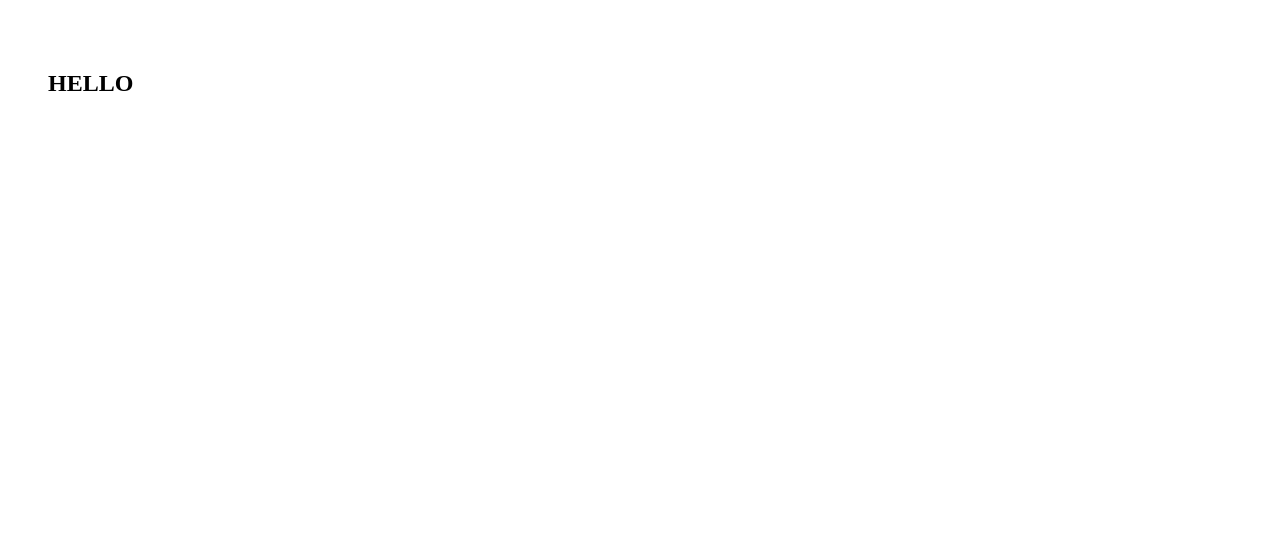
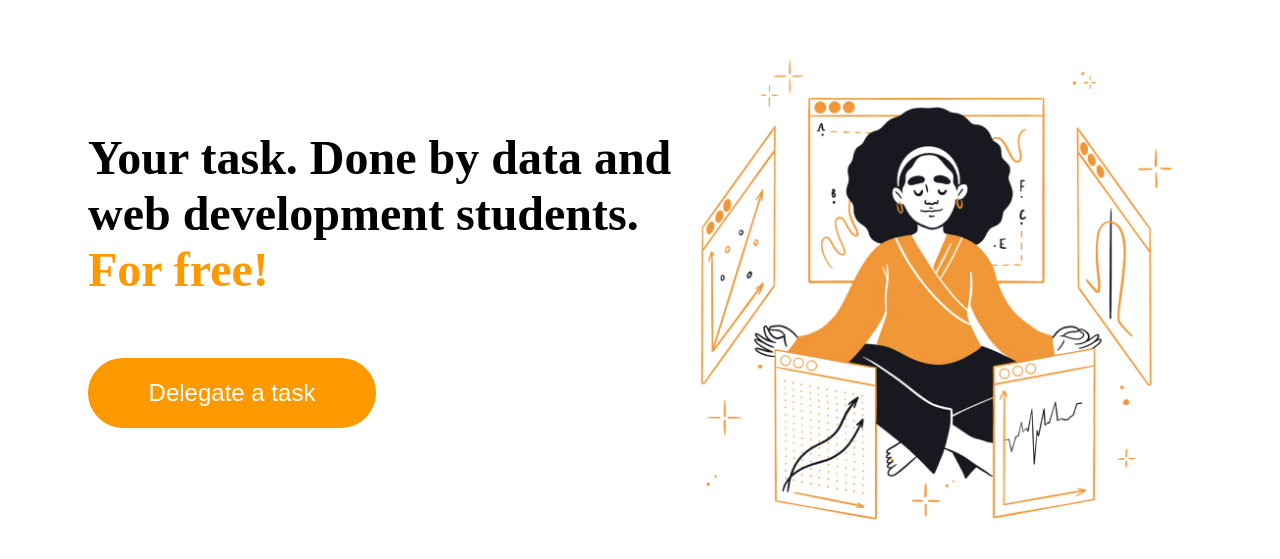
Before and after one commit to idenispankov/yandex-practicum-apiary-project, a Next.js app: page / in a window 1280 px wide. Shown: the part 117-676 px from the top of the page. Built offline with nearby package versions, Linux system fonts and the light colour scheme.

Commit message:
Hero section ready - fully responsive

```diff
--- a/components/Hero/Hero.js
+++ b/components/Hero/Hero.js
@@ -1,22 +1,32 @@
 import styles from './Hero.module.css';
-import MainStyles from '../../styles/MainStyles.module.css';
-// import Image from 'next/image';
-// import hero from '../../public/images/hero.png';
+// import MainStyles from '../../styles/MainStyles.module.css';
+import Image from 'next/image';
+import hero from '../../public/images/hero_large.png';
 
 export default function Hero() {
   return (
     <section className={styles.section}>
-      <h1>HELLO</h1>
-      {/* <div className={styles.text__container}>
+      <div className={styles.text__container}>
         <h1 className={styles.section__heading}>
-          Your task. Done by data and web development students.{' '}
+          Your task.
+          <br className={styles.break_line} /> Done by data and web development
+          students. <br className={styles.break_line} />
           <span className={styles.section__heading_span}>For free!</span>
         </h1>
-        <button className={MainStyles.button_type_dark}>Delegate a task</button>
+        <button className={`${styles.button}`}>Delegate a task</button>
       </div>
       <div className={styles.section__image}>
-        <Image src={hero} alt='girl meditating' layout='fixed' />
-      </div> */}
+        <Image
+          src={hero}
+          alt='girl meditating'
+          layout='responsive'
+          width={320}
+          height={313}
+        />
+        <button className={`${styles.button} ${styles.button_type_mobile}`}>
+          Delegate a task
+        </button>
+      </div>
     </section>
   );
 }
--- a/components/Hero/Hero.module.css
+++ b/components/Hero/Hero.module.css
@@ -1,26 +1,22 @@
 .section {
   max-width: 1440px;
   margin: 0 auto;
-  margin-top: 87px;
-  display: flex;
-  justify-content: space-between;
-  /* border: 1px solid red; */
-  overflow: hidden;
+  margin-top: 60px;
+  padding-top: 32px;
+  padding-bottom: 60px;
   position: relative;
-  min-height: 638px;
-  padding: 160px 80px 0;
-  box-sizing: border-box;
 }
 
 .text__container {
-  max-width: 620px;
+  max-width: 288px;
+  margin: 0 auto;
 }
 
 .section__heading {
   margin: 0;
-  margin-bottom: 60px;
-  font-size: 48px;
-  line-height: 56px;
+  font-size: 34px;
+  line-height: 39px;
+  margin-bottom: 30px;
 }
 
 .section__heading_span {
@@ -28,34 +24,110 @@
 }
 
 .section__image {
-  background: url('../../public/images/hero_large.png') no-repeat center
-    center/cover;
-  min-width: 542px;
-  height: 530px;
-  position: absolute;
-  top: 60px;
-  right: 80px;
+  width: 100%;
+  max-width: 366px;
+  margin: 0 auto;
 }
 
-@media screen and (max-width: 1300px) {
+.button {
+  width: 288px;
+  height: 70px;
+  display: block;
+  margin: 0 auto;
+  background: #ff9900;
+  border: 2px solid #ff9900;
+  box-sizing: border-box;
+  border-radius: 40px;
+  font-size: 24px;
+  line-height: 32px;
+  color: #ffffff;
+  padding: 0;
+  cursor: pointer;
+  transition: all 0.3s linear;
+  display: none;
+}
+
+.button:hover {
+  transform: scale(1.03);
+}
+
+.button_type_mobile {
+  margin-top: 30px;
+  display: block;
+}
+
+@media screen and (min-width: 600px) {
   .section {
     padding: 80px 40px 32px;
   }
+  .button {
+    font-size: 24px;
+    line-height: 32px;
+  }
+  .text__container {
+    max-width: 620px;
+    margin: 0;
+  }
+  .section__heading {
+    font-size: 48px;
+    line-height: 56px;
+    margin-bottom: 60px;
+  }
+  .break_line {
+    display: none;
+  }
   .section__image {
-    /* background: url('../../public/images/hero_medium.png') no-repeat center
-      center/cover; */
-    min-width: 366px;
-    max-height: 358px;
-    top: 248px;
-    right: 40px;
-    /* position: absolute; */
-    /* bottom: 32px;
-    right: 40px; */
+    width: 100%;
+    max-width: 542px;
+    margin: 0 auto;
   }
 }
 
-@media screen and (max-width: 700px) {
+@media screen and (min-width: 600px) {
   .section {
-    margin-top: 60px;
+    margin-top: 87px;
   }
 }
+
+@media screen and (min-width: 1024px) {
+  .section {
+    height: calc(725px - 87px);
+    box-sizing: border-box;
+  }
+  .button {
+    margin: 0;
+    display: block;
+  }
+  .button_type_mobile {
+    display: none;
+  }
+  .section__image {
+    max-width: 366px;
+    position: absolute;
+    bottom: 32px;
+    right: 40px;
+  }
+}
+
+@media screen and (min-width: 1150px) {
+  .section {
+    padding: 160px 80px 48px;
+  }
+  .section__image {
+    max-width: 432px;
+    right: 80px;
+    bottom: 48px;
+  }
+}
+
+@media screen and (min-width: 1280px) {
+  .section__image {
+    max-width: 532px;
+  }
+}
+
+@media screen and (orientation: landscape) and (max-width: 900px) {
+  .section__heading {
+    margin-bottom: 650px;
+  }
+}
--- a/components/Navbar/Navbar.module.css
+++ b/components/Navbar/Navbar.module.css
@@ -6,6 +6,7 @@
 }
 
 .navbar {
+  background: #fff;
   position: fixed;
   top: 0;
   z-index: 10;
@@ -105,8 +106,9 @@
 
 @media screen and (min-width: 768px) {
   .navbar {
+    height: 87px;
     padding: 0 40px;
-    margin-top: 27px;
+    padding-top: 27px;
   }
   .navbar__list_item {
     margin-bottom: 40px;
--- a/styles/MainStyles.module.css
+++ b/styles/MainStyles.module.css
@@ -1,6 +1,8 @@
 .button_type_dark {
   width: 293px;
   height: 70px;
+  display: block;
+  margin: 0 auto;
   background: #ff9900;
   border: 2px solid #ff9900;
   box-sizing: border-box;
```
